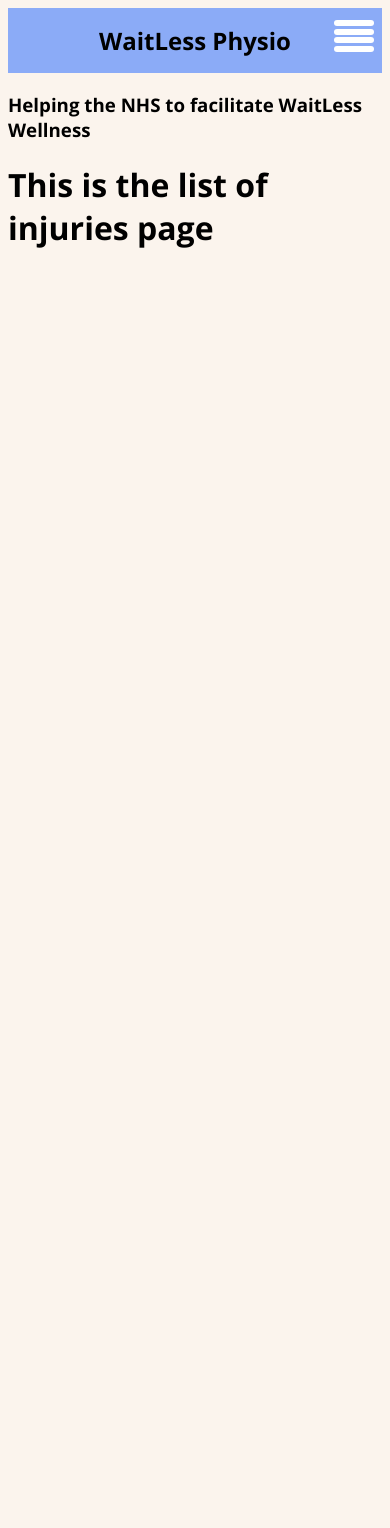
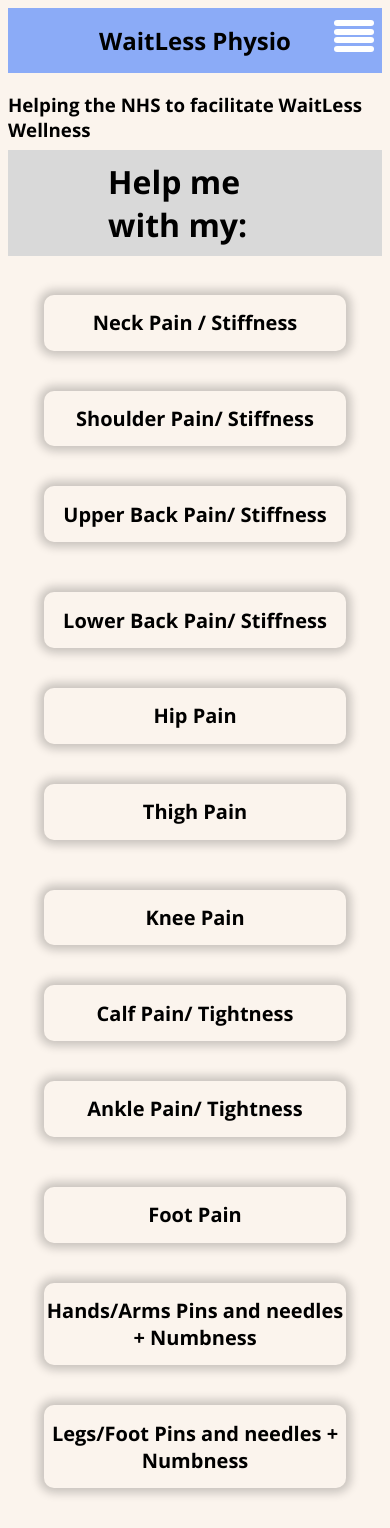
Before and after one commit to tosinfolarin/PhysioApp, a React (Vite) app in the folder Frontend/: page /injuries in a window 390 px wide. Before the commit the page ends 844 px from the top, so only its background shows below. Built offline with nearby package versions, Linux system fonts and the light colour scheme.

Commit message:
injuries page updated

```diff
--- a/Frontend/src/components/FAQDrop.jsx
+++ b/Frontend/src/components/FAQDrop.jsx
@@ -4,11 +4,11 @@
 const FAQs = () => {
 
     const initialDropdowns = [
-        { isOpen: false, question: "Question1", answer: "Answer1" },
-        { isOpen: false, question: "Question2?", answer: "Answer2" },
-        { isOpen: false, question: "Question3", answer: "Answer3" },
-        { isOpen: false, question: "Question4", answer: "Answer 4." },
-        { isOpen: false, question: "Question 5", answer: "Answer5" },
+        { isOpen: false, question: "Do I need an x-ray or a scan/ Can I have an x-ray or a scan?", answer: "Answer1" },
+        { isOpen: false, question: "How long would this take to get better?", answer: "Answer2" },
+        { isOpen: false, question: "Can I have a pain killing injection?", answer: "Answer3" },
+        { isOpen: false, question: "Is Ice or Heat better for my injury?", answer: "Answer 4." },
+        { isOpen: false, question: "How many times a day should I do the exercises?", answer: "Answer5" },
         { isOpen: false, question: "Question6", answer: "Answer6" },
 
     ];
--- a/Frontend/src/components/InjuriesPage.jsx
+++ b/Frontend/src/components/InjuriesPage.jsx
@@ -1,12 +1,15 @@
+import Help from "./InjuryTag";
 import Navbar from "./Navbar";
+import Injuries from "./InjuryList";
 
-const Injuries = () => {
+const InjuryPage = () => {
     return (
         <div>
             <Navbar/>
-            <h1>This is the list of injuries page</h1>
+            <Help/>
+            <Injuries/>
         </div>
     );
 }
 
-export default Injuries;
+export default InjuryPage;
--- /dev/null
+++ b/Frontend/src/components/InjuryList.jsx
@@ -0,0 +1,101 @@
+const Injuries = () => {
+    return (
+        <div className= "all-injuries">
+        <div className ="injuries" role="list">
+            <div className="injury-item" role="listitem" aria-labelledby="testimonial1">
+                <div className="injury-text-container">
+                <h1 className="injury-text"> Neck Pain / Stiffness</h1>
+                </div>
+
+            </div>
+
+            <div className="injury-item" role="listitem" aria-labelledby="testimonial2">
+                <div className="injury-text-container">
+                <h1 className="injury-text"> Shoulder Pain/ Stiffness</h1>
+                </div>
+
+            </div>
+
+            <div className="injury-item" role="listitem" aria-labelledby="testimonial3">
+                <div className="injury-text-container">
+                <h1 className="injury-text"> Upper Back Pain/ Stiffness</h1>
+                </div>
+
+            </div>
+        </div>
+
+        <div className ="injuries">
+            <div className="injury-item">
+                <div className="injury-text-container">
+                <h1 className="injury-text"> Lower Back Pain/ Stiffness</h1>
+                </div>
+
+            </div>
+
+            <div className="injury-item">
+                <div className="injury-text-container">
+                <h1 className="injury-text"> Hip Pain</h1>
+                </div>
+
+            </div>
+
+            <div className="injury-item">
+                <div className="injury-text-container">
+                <h1 className="injury-text"> Thigh Pain</h1>
+                </div>
+
+            </div>
+        </div>
+
+
+        <div className ="injuries">
+            <div className="injury-item">
+                <div className="injury-text-container">
+                <h1 className="injury-text"> Knee Pain</h1>
+                </div>
+
+            </div>
+
+            <div className="injury-item">
+                <div className="injury-text-container">
+                <h1 className="injury-text"> Calf Pain/ Tightness</h1>
+                </div>
+
+            </div>
+
+            <div className="injury-item">
+                <div className="injury-text-container">
+                <h1 className="injury-text"> Ankle Pain/ Tightness</h1>
+                </div>
+
+            </div>
+        </div>
+
+        <div className ="injuries">
+            <div className="injury-item">
+                <div className="injury-text-container">
+                <h1 className="injury-text"> Foot Pain</h1>
+                </div>
+
+            </div>
+
+            <div className="injury-item">
+                <div className="injury-text-container">
+                <h1 className="injury-text"> Hands/Arms Pins and needles + Numbness </h1>
+                </div>
+
+            </div>
+
+            <div className="injury-item">
+                <div className="injury-text-container">
+                <h1 className="injury-text"> Legs/Foot Pins and needles + Numbness</h1>
+                </div>
+
+            </div>
+        </div>
+
+        </div>
+     );
+}
+
+export default Injuries;
--- /dev/null
+++ b/Frontend/src/components/InjuryTag.jsx
@@ -0,0 +1,9 @@
+const Help = () => {
+    return (
+        <div className="help-container">
+            <h1 className="help-tag">Help me with my:</h1>
+        </div>
+     );
+}
+
+export default Help;
--- a/Frontend/src/index.css
+++ b/Frontend/src/index.css
@@ -340,6 +340,105 @@
 }
 
 
+/* Injuries Page Styling */
+
+  .help-container {
+    display: flex;
+    justify-content: center; /* Center horizontally */
+    align-items: center; /* Center vertically */
+    height: 10vh; /* Full viewport height */
+  }
+
+  .help-tag {
+    font-size: 2rem; /* Example font size, adjust as needed */
+    background-color: #D9D9D9; /* Background color for the text */
+    padding: 10px 100px; /* Padding around the text */
+
+  }
+
+
+
+  .injuries {
+    display: flex;
+    padding-top: 30px;
+    gap: 50px; /* Adds spacing between items */
+  }
+
+  .injury-item {
+    display: flex;
+    flex-direction: column;
+    align-items: center;
+    width: 350px;
+    margin-bottom: 50px; /* Adds vertical spacing between rows */
+  }
+
+  .injury-text-container {
+    display: flex; /* Enable flexbox */
+    justify-content: center; /* Center horizontally */
+    align-items: center; /* Center vertically */
+    text-align: center;
+    width: 280px;
+    height: 280px;
+    border-radius: 10px;
+    border: 1px solid transparent; /* Transparent border */
+    box-shadow: 0 0 10px 5px rgba(0, 0, 0, 0.2);
+  }
+
+  .injury-text {
+    font-size: 1.25rem; /* Example font size, adjust as needed */
+  }
+
+  @media only screen and (max-width: 768px) {
+    .all-injuries {
+      padding-top: 20px;
+      padding-bottom: 20px;
+    }
+
+    .injuries {
+      flex-direction: column;
+      align-items: center;
+      gap: 20px;
+    }
+
+    .injury-item {
+      width: 80%;
+      margin-bottom: 20px; /* Adjust spacing for smaller screens */
+    }
+
+    .injury-text-container {
+      width: 100%;
+      height: auto;
+    }
+  }
+
+  @media only screen and (min-width: 769px) and (max-width: 991px) {
+    .injuries {
+      justify-content: center;
+      gap: 40px;
+    }
+
+    .injury-item {
+      width: 45%;
+      margin-bottom: 40px; /* Adjust spacing for medium screens */
+    }
+  }
+
+  @media only screen and (min-width: 992px) {
+    .all-injuries {
+      padding-top: 50px;
+      padding-bottom: 50px;
+    }
+
+    .injuries {
+      justify-content: center;
+      gap: 50px;
+    }
+
+    .injury-item {
+      width: 350px;
+      margin-bottom: 50px; /* Maintain spacing for larger screens */
+    }
+  }
 
 
 
```
